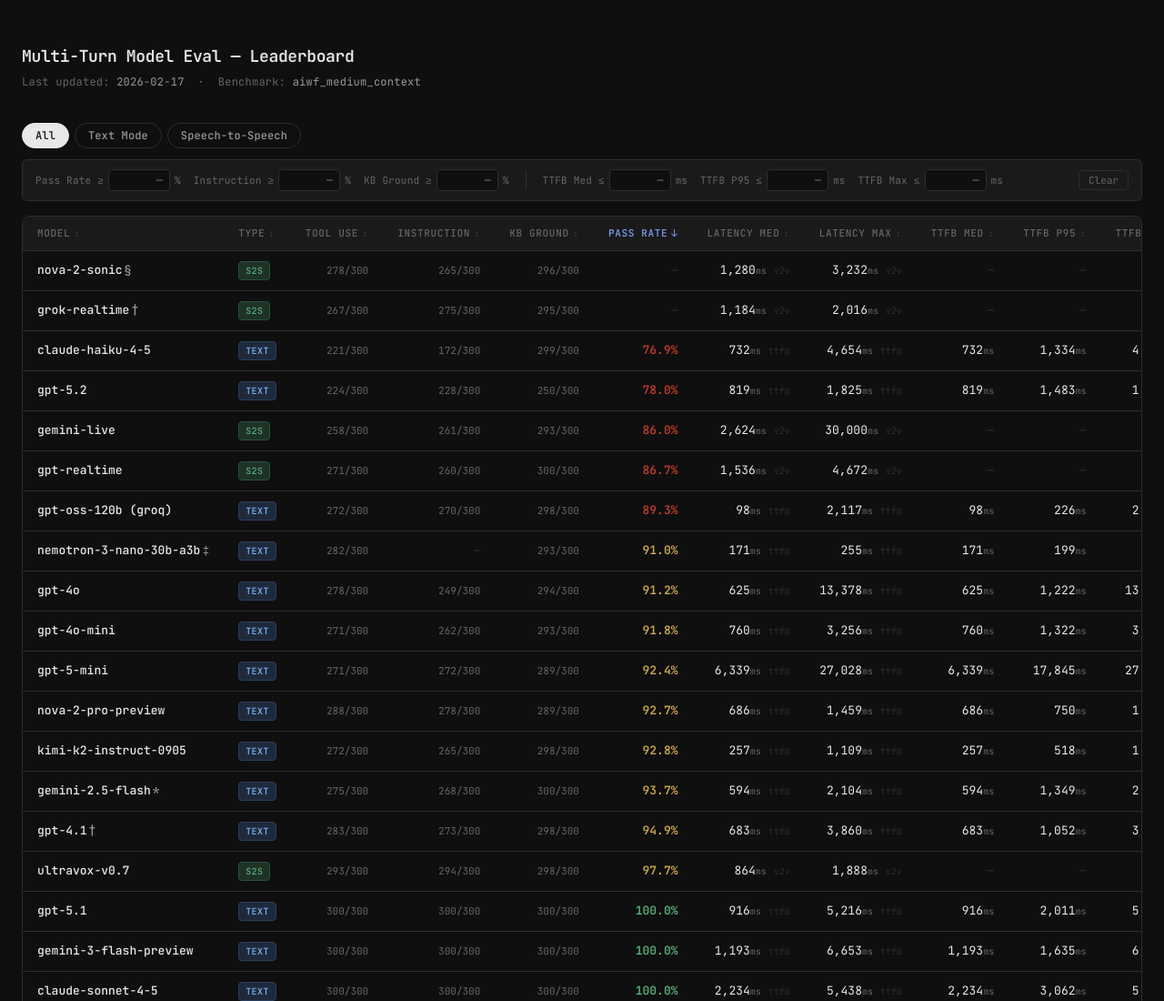
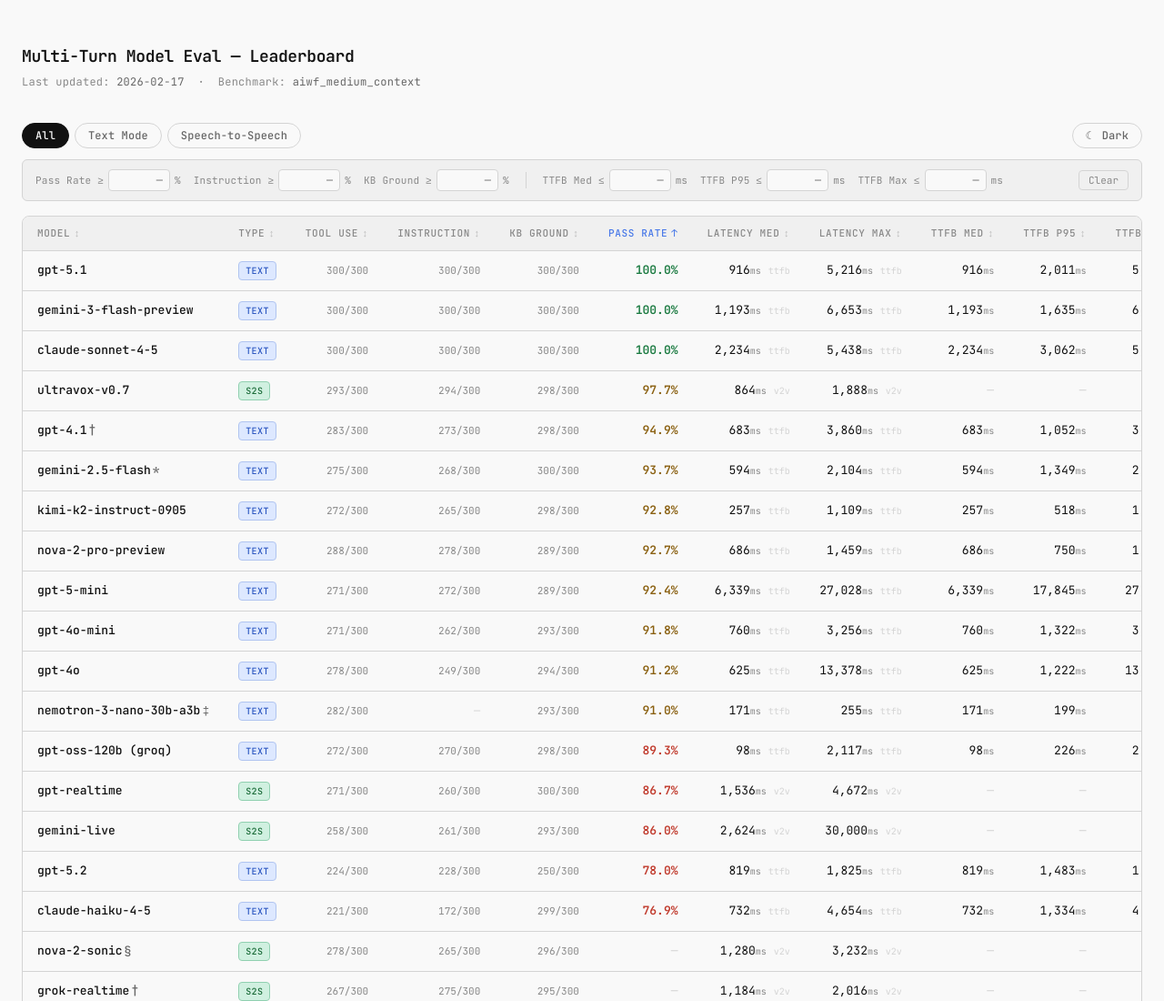
Before and after one commit to noahvandal/multi-turn-model-eval, a website: page public/index.html in a window 1280 px wide. Shown: the top 1100 px of the page at 91% size. Drawn offline with Linux system fonts and the light colour scheme.

Commit message:
Light mode, proper sorting

```diff
--- a/public/index.html
+++ b/public/index.html
@@ -24,6 +24,67 @@
       --yellow: #c9a84c;
       --pill-active-bg: #e8e8e8;
       --pill-active-text: #0f0f0f;
+      --badge-text-bg: #1e2a3a; --badge-text-color: #7cb3f5; --badge-text-border: #2a3f5f;
+      --badge-speech-bg: #1e3326; --badge-speech-color: #5aad7a; --badge-speech-border: #2a5040;
+    }
+
+    /* Light mode — system preference */
+    @media (prefers-color-scheme: light) {
+      :root:not([data-theme="dark"]) {
+        --bg: #f9f9f9;
+        --bg-2: #f0f0f0;
+        --bg-3: #e6e6e6;
+        --border: #d4d4d4;
+        --text: #111111;
+        --text-dim: #888888;
+        --text-muted: #666666;
+        --accent: #4878e8;
+        --accent-dim: #c0d0f8;
+        --green: #1a7a40;
+        --yellow: #8a6010;
+        --pill-active-bg: #111111;
+        --pill-active-text: #f9f9f9;
+        --badge-text-bg: #dde8ff; --badge-text-color: #2a55c0; --badge-text-border: #b0c4f0;
+        --badge-speech-bg: #d0f0e0; --badge-speech-color: #1a6b38; --badge-speech-border: #90d0b0;
+      }
+    }
+
+    /* Light mode — explicit override */
+    :root[data-theme="light"] {
+      --bg: #f9f9f9;
+      --bg-2: #f0f0f0;
+      --bg-3: #e6e6e6;
+      --border: #d4d4d4;
+      --text: #111111;
+      --text-dim: #888888;
+      --text-muted: #666666;
+      --accent: #4878e8;
+      --accent-dim: #c0d0f8;
+      --green: #1a7a40;
+      --yellow: #8a6010;
+      --pill-active-bg: #111111;
+      --pill-active-text: #f9f9f9;
+      --badge-text-bg: #dde8ff; --badge-text-color: #2a55c0; --badge-text-border: #b0c4f0;
+      --badge-speech-bg: #d0f0e0; --badge-speech-color: #1a6b38; --badge-speech-border: #90d0b0;
+    }
+
+    /* Dark mode — explicit override */
+    :root[data-theme="dark"] {
+      --bg: #0f0f0f;
+      --bg-2: #1a1a1a;
+      --bg-3: #242424;
+      --border: #2e2e2e;
+      --text: #e8e8e8;
+      --text-dim: #666;
+      --text-muted: #999;
+      --accent: #7c9ef5;
+      --accent-dim: #3a4f8a;
+      --green: #5aad7a;
+      --yellow: #c9a84c;
+      --pill-active-bg: #e8e8e8;
+      --pill-active-text: #0f0f0f;
+      --badge-text-bg: #1e2a3a; --badge-text-color: #7cb3f5; --badge-text-border: #2a3f5f;
+      --badge-speech-bg: #1e3326; --badge-speech-color: #5aad7a; --badge-speech-border: #2a5040;
     }
 
     body {
@@ -257,8 +318,8 @@
       text-transform: uppercase;
     }
 
-    .badge-text  { background: #1e2a3a; color: #7cb3f5; border: 1px solid #2a3f5f; }
-    .badge-speech { background: #1e3326; color: #5aad7a; border: 1px solid #2a5040; }
+    .badge-text  { background: var(--badge-text-bg); color: var(--badge-text-color); border: 1px solid var(--badge-text-border); }
+    .badge-speech { background: var(--badge-speech-bg); color: var(--badge-speech-color); border: 1px solid var(--badge-speech-border); }
 
     .col-num {
       color: var(--text);
@@ -308,6 +369,7 @@
     <button class="pill active" data-filter="all">All</button>
     <button class="pill" data-filter="text">Text Mode</button>
     <button class="pill" data-filter="speech">Speech-to-Speech</button>
+    <button class="pill" id="theme-toggle" style="margin-left:auto">☀ Light</button>
   </div>
 
   <div class="threshold-bar">
@@ -423,7 +485,7 @@
   let state = {
     filter: 'all',
     sortKey: 'pass_rate',
-    sortDir: -1,
+    sortDir: 1,
     data: null,
     thresholds: { pass_rate: '', instruction: '', kb_ground: '', ttfb_med: '', ttfb_p95: '', ttfb_max: '' },
   };
@@ -562,6 +624,27 @@
   }
 
   function init() {
+    // Theme toggle
+    const themeToggle = document.getElementById('theme-toggle');
+
+    function effectiveTheme() {
+      const t = document.documentElement.dataset.theme;
+      if (t) return t;
+      return window.matchMedia('(prefers-color-scheme: light)').matches ? 'light' : 'dark';
+    }
+
+    function applyTheme(theme) {
+      document.documentElement.dataset.theme = theme;
+      localStorage.setItem('theme', theme);
+      themeToggle.textContent = theme === 'dark' ? '☀ Light' : '☾ Dark';
+    }
+
+    const saved = localStorage.getItem('theme');
+    if (saved) applyTheme(saved);
+    else themeToggle.textContent = effectiveTheme() === 'dark' ? '☀ Light' : '☾ Dark';
+
+    themeToggle.addEventListener('click', () => applyTheme(effectiveTheme() === 'dark' ? 'light' : 'dark'));
+
     // Pill toggle
     document.querySelectorAll('.pill').forEach(btn => {
       btn.addEventListener('click', () => {
@@ -569,7 +652,7 @@
         btn.classList.add('active');
         state.filter = btn.dataset.filter;
         state.sortKey = 'pass_rate';
-        state.sortDir = -1;
+        state.sortDir = 1;
         render();
       });
     });
```
